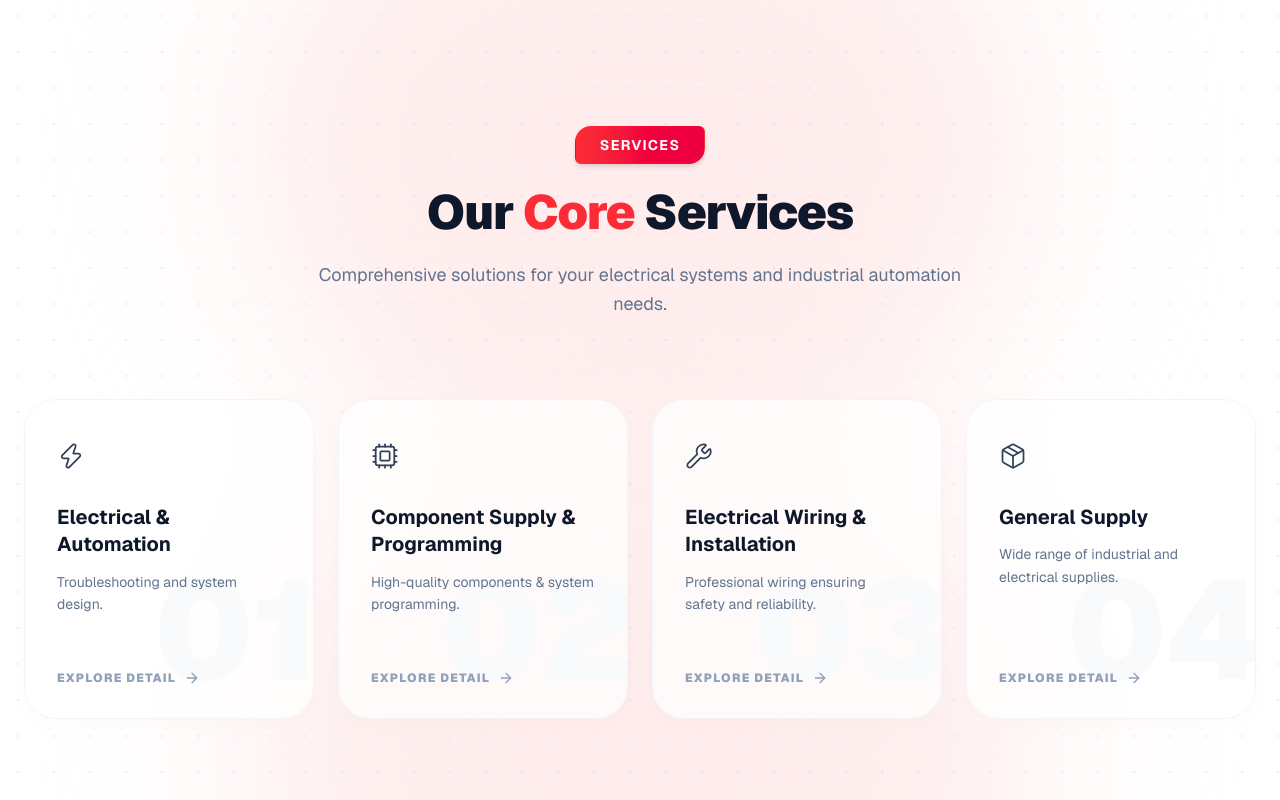
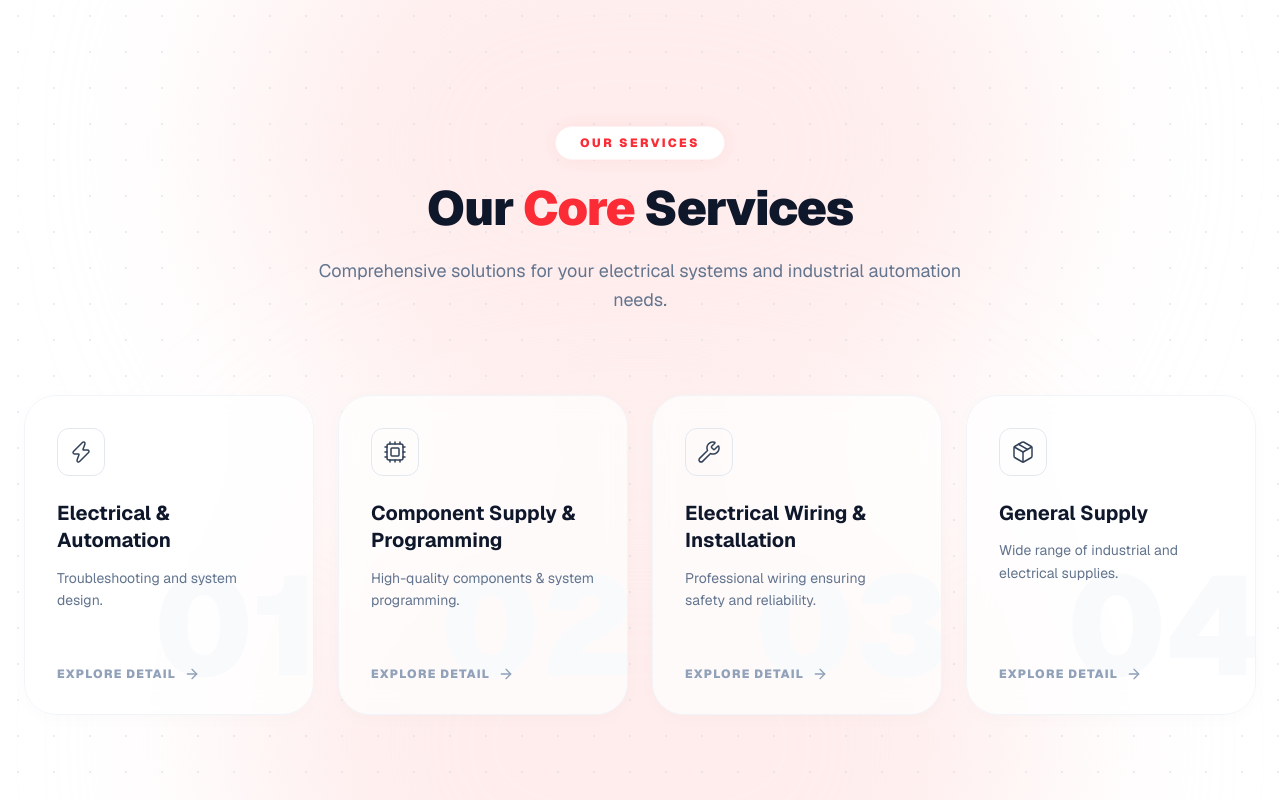
Before and after one commit to KarelFelixJuanito/BerkatNusaAbadi, a Next.js app in the folder bna-website/: page / in a window 1280 px wide. Shown: the part 1700-2500 px from the top of the page. Built offline with nearby package versions, Linux system fonts and the light colour scheme.

Commit message:
update services & footer

```diff
--- a/bna-website/components/footer.tsx
+++ b/bna-website/components/footer.tsx
@@ -41,7 +41,6 @@ export default function Footer() {
           loading="lazy"
           referrerPolicy="no-referrer-when-downgrade"
           title="BNA Office Location Map"
-          className="grayscale opacity-90 hover:grayscale-0 hover:opacity-100 transition-all duration-700"
         ></iframe>
       </section>
 
--- a/bna-website/components/services.tsx
+++ b/bna-website/components/services.tsx
@@ -50,13 +50,10 @@ export default function Services() {
     <section id="services" className="py-32 px-6 relative overflow-hidden bg-white border-b border-slate-50">
 
       {/* --- BACKGROUND GLOW & DOTS --- */}
-      {/* 1. Cahaya Atas (Di belakang teks "Our Core Services") */}
       <div className="absolute top-0 left-1/2 -translate-x-1/2 -translate-y-1/4 w-[800px] h-[600px] bg-red-100/60 rounded-full blur-[100px] pointer-events-none z-0"></div>
 
-      {/* 2. Cahaya Bawah (Di bagian bawah tengah kartu) */}
       <div className="absolute bottom-0 left-1/2 -translate-x-1/2 translate-y-1/3 w-[800px] h-[600px] bg-red-100/60 rounded-full blur-[100px] pointer-events-none z-0"></div>
 
-      {/* 3. Pola Titik-Titik Abu-Abu (Dipertegas) */}
       <div
         className="absolute inset-0 pointer-events-none opacity-[0.4] z-0"
         style={{ backgroundImage: 'radial-gradient(#cbd5e1 1.5px, transparent 1.5px)', backgroundSize: '36px 36px' }}
@@ -72,8 +69,8 @@ export default function Services() {
           whileInView={{ opacity: 1, y: 0 }}
           viewport={{ once: true, amount: 0.5 }}
         >
-          <div className="inline-block bg-gradient-to-r from-red-500 to-rose-600 text-white px-6 py-2 rounded-tl-2xl rounded-br-2xl rounded-tr-md rounded-bl-md font-bold text-sm tracking-widest uppercase mb-6 shadow-md border border-red-500/20">
-              Services
+          <div className="inline-flex mb-6 px-6 py-2 rounded-full bg-white text-red-500 text-xs font-black tracking-[0.2em] uppercase shadow-[0_0_20px_rgba(239,68,68,0.08)] border border-red-50 relative z-10">
+            Our Services
           </div>
 
           <h2 className="text-4xl md:text-5xl font-black text-slate-900 mb-6 tracking-tight relative z-10">
@@ -84,7 +81,7 @@ export default function Services() {
           </p>
         </motion.div>
 
-        {/* GRID LAYOUT KARTU MINIMALIS */}
+        {/* GRID LAYOUT KARTU */}
         <motion.div
           variants={containerVariants}
           initial="hidden"
@@ -98,8 +95,11 @@ export default function Services() {
               <motion.div key={index} variants={cardVariants} className="h-full">
                 <Link
                   href={service.href}
-                  className="group relative bg-white/70 backdrop-blur-md p-8 rounded-[2rem] border border-slate-100 hover:border-red-100 shadow-[0_4px_20px_rgb(0,0,0,0.02)] hover:shadow-[0_20px_40px_-15px_rgba(239,68,68,0.12)] transition-all duration-500 cursor-pointer overflow-hidden flex flex-col justify-between h-full min-h-[320px] z-10"
+                  className="group relative bg-white/70 backdrop-blur-md p-8 rounded-[2rem] border border-slate-100 shadow-[0_4px_20px_rgb(0,0,0,0.02)] hover:shadow-[0_20px_40px_-15px_rgba(239,68,68,0.12)] transition-all duration-500 cursor-pointer overflow-hidden flex flex-col justify-between h-full min-h-[320px] z-10 hover:-translate-y-1"
                 >
+                  {/* --- GARIS MERAH ANIMASI DI ATAS KARTU --- */}
+                  <div className="absolute top-0 left-0 right-0 h-1.5 bg-red-500 transform origin-left scale-x-0 group-hover:scale-x-100 transition-transform duration-500 ease-out z-20"></div>
+
                   {/* GIANT FAINT NUMBER (Watermark 01, 02) */}
                   <div className="absolute -bottom-4 -right-2 text-[140px] font-black text-slate-50 group-hover:text-red-50/40 transition-colors duration-500 select-none z-0">
                     {service.num}
@@ -107,8 +107,8 @@ export default function Services() {
 
                   <div className="relative z-10">
                     {/* ICON BOX */}
-                    <div className="w-12 h-12 text-slate-700 group-hover:text-red-500 rounded-xl flex items-center mb-6 transition-all duration-500">
-                      <Icon size={28} strokeWidth={1.5} />
+                    <div className="w-12 h-12 bg-transparent text-slate-700 border border-slate-200 group-hover:bg-red-500 group-hover:border-red-500 group-hover:text-white rounded-xl flex items-center justify-center mb-6 transition-all duration-500">
+                      <Icon size={24} strokeWidth={1.5} />
                     </div>
 
                     {/* TEXT CONTENT */}
@@ -116,7 +116,7 @@ export default function Services() {
                       {service.title}
                     </h3>
 
-                    <p className="text-slate-500 text-sm leading-relaxed group-hover:text-slate-600 transition-colors">
+                    <p className="text-slate-500 text-sm leading-relaxed transition-colors">
                       {service.desc}
                     </p>
                   </div>
```
